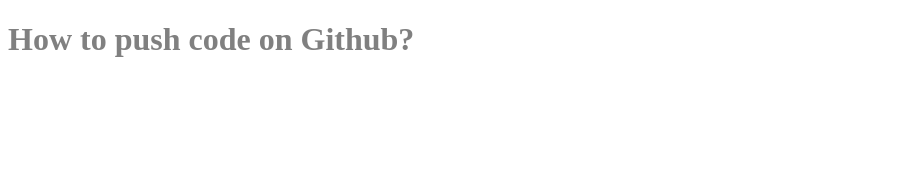
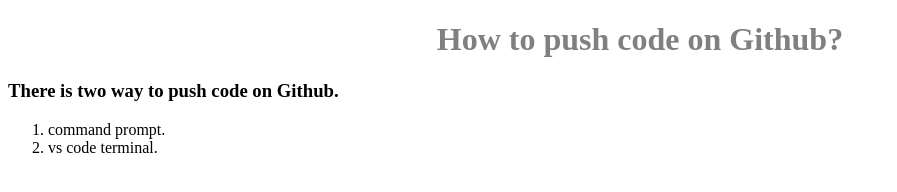
Before and after one commit to heytauhid/my-first-repo, a plain HTML site: page index.html in a window 1280 px wide. Shown: the whole page, without its empty margins (0-897 px from the left). Drawn offline with Linux system fonts and the light colour scheme.

Commit message:
css and html

```diff
--- a/index.html
+++ b/index.html
@@ -8,6 +8,10 @@
 </head>
 <body>
     <h1>How to push code on Github?</h1>
-
+    <h3>There is two way to push code on Github.</h3>
+    <ol>
+        <li>command prompt.</li>
+        <li>vs code terminal.</li>
+    </ol>
 </body>
 </html>
--- a/styles.css
+++ b/styles.css
@@ -1,3 +1,4 @@
 h1{
     color: gray;
+    text-align: center;
 }
```
